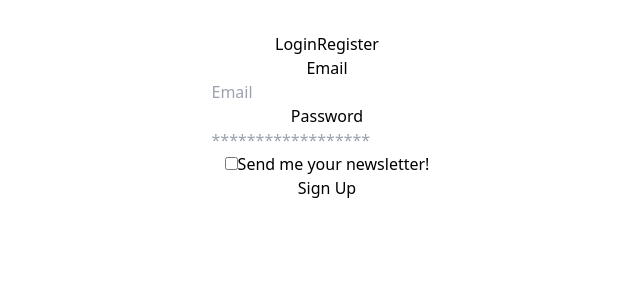
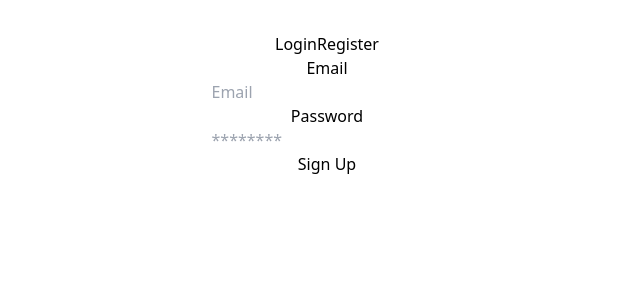
Before and after one commit to JaZhKa/react-for-laravel, a React (Vite) app: page /login in a window 1280 px wide. Shown: the top 300 px of the page, without its empty margins (313-953 px from the left). Built offline with nearby package versions, Linux system fonts and the light colour scheme; the HTML template or start-up script is replaced by a standard one.

Commit message:
login and registration errors

```diff
--- a/src/components/Login.jsx
+++ b/src/components/Login.jsx
@@ -6,6 +6,7 @@ function Login() {
   const [email, setEmail] = useState("");
   const [password, setPassword] = useState("");
   const navigate = useNavigate();
+  const [errors, setErrors] = useState("");
 
   const handleLogin = async (e) => {
     e.preventDefault();
@@ -15,7 +16,9 @@ function Login() {
       setPassword("");
       navigate("/");
     } catch (error) {
-      console.log(error);
+      if (error.response.status !== 200) {
+        setErrors('Incorrect data!');
+      }
     }
   };
 
@@ -58,24 +61,22 @@ function Login() {
               type='password'
               value={password}
               onChange={(e) => setPassword(e.target.value)}
-              placeholder='******************'
+              placeholder='********'
             />
           </div>
         </div>
-        <div className='md:flex md:items-center mb-6'>
-          <div className='md:w-1/3'></div>
-          <label className='md:w-2/3 block text-gray-500 font-bold'>
-            <input className='mr-2 leading-tight' type='checkbox' />
-            <span className='text-sm'>Send me your newsletter!</span>
-          </label>
-        </div>
+              {errors && (
+                <div className='flex'>
+                  <span className='text-red-400 text-sm m-2 p-2'>{errors}</span>
+                </div>
+              )}
         <div className='md:flex md:items-center'>
           <div className='md:w-1/3'></div>
           <div className='md:w-2/3'>
             <button
               className='shadow bg-purple-500 hover:bg-purple-400 focus:shadow-outline focus:outline-none text-white font-bold py-2 px-4 rounded'
               type='submit'
-            >
+              >
               Sign Up
             </button>
           </div>
--- a/src/components/Register.jsx
+++ b/src/components/Register.jsx
@@ -8,6 +8,7 @@ function Register() {
   const [password, setPassword] = useState("");
   const [password_confirmation, setPasswordConfirmation] = useState("");
   const navigate = useNavigate();
+  const [errors, setErrors] = useState([]);
 
   const handleRegister = async (e) => {
     e.preventDefault();
@@ -19,9 +20,11 @@ function Register() {
       setPassword('');
       setPasswordConfirmation('');
       setName('');
-      navigate('/');
+      navigate('/login');
     } catch (error) {
-      console.log(error)
+      if (error.response.status === 422) {
+        setErrors(error.response.data.errors);
+      }
     }
   }
 
@@ -46,6 +49,11 @@ function Register() {
               onChange={(e) => setName(e.target.value)}
               placeholder='John Doe'
             />
+              {errors.name && (
+                <div className='flex'>
+                  <span className='text-red-400 text-sm m-2 p-2'>{errors.name[0]}</span>
+                </div>
+              )}
           </div>
         </div>
         <div className='md:flex md:items-center mb-6'>
@@ -66,6 +74,11 @@ function Register() {
               onChange={(e) => setEmail(e.target.value)}
               placeholder='JohnDoe@mail.com'
             />
+            {errors.email && (
+                <div className='flex'>
+                  <span className='text-red-400 text-sm m-2 p-2'>{errors.email[0]}</span>
+                </div>
+              )}
           </div>
         </div>
         <div className='md:flex md:items-center mb-6'>
@@ -86,6 +99,11 @@ function Register() {
               value={password}
               onChange={(e) => setPassword(e.target.value)}
             />
+            {errors.password && (
+                <div className='flex'>
+                  <span className='text-red-400 text-sm m-2 p-2'>{errors.password[0]}</span>
+                </div>
+              )}
           </div>
         </div>
         <div className='md:flex md:items-center mb-6'>
```
